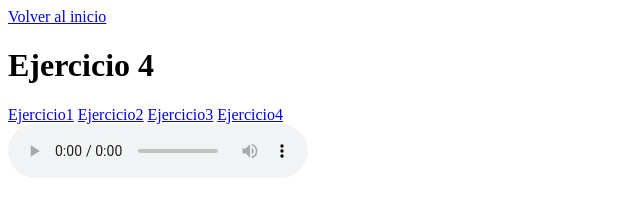
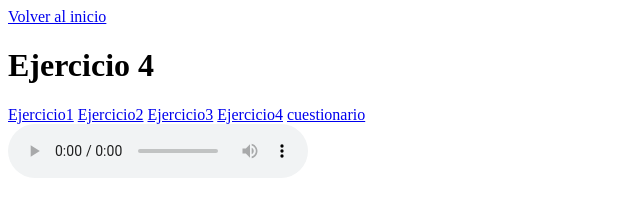
Before and after one commit to santiagomantillaest-gif/santiagomantillaest-gif.github.io, a plain HTML site: page Ejercicio4.html in a window 1280 px wide. Shown: the whole page, without its empty margins (0-640 px from the left). Drawn offline with Linux system fonts and the light colour scheme.

Commit message:
Update Ejercicio4.html

```diff
--- a/Ejercicio4.html
+++ b/Ejercicio4.html
@@ -10,7 +10,8 @@
       <a href="Ejercicio2.html">Ejercicio2</a>
       <a href="Ejercicio3.html">Ejercicio3</a>
       <a href="Ejercicio4.html">Ejercicio4</a>
-      <br>
+      <a href="Cuestionario.html">cuestionario</a>
+		<br>
         <audio src="La Historia de Guardar Información.mp3" controls></audio>
 
 
```
